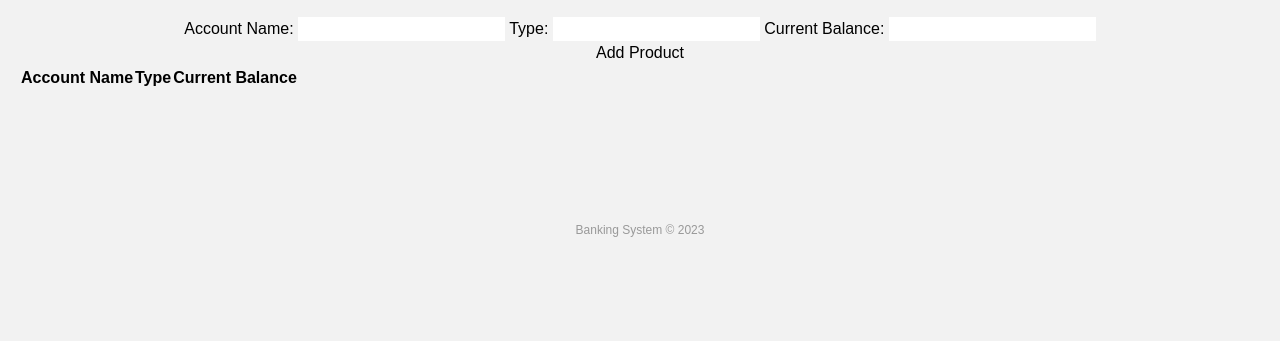
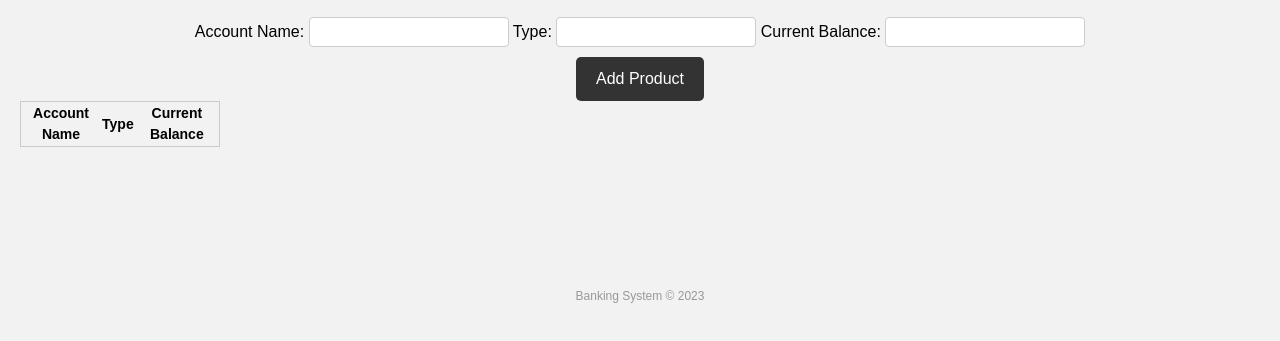
Before and after one commit to RotichKipkoech/DIGITAL-BANK-SYSTEM, a plain HTML site: page investments.html in a window 1280 px wide. Shown: the part 321-662 px from the top of the page. Drawn offline with nearby package versions, Linux system fonts and the light colour scheme; no server answers.

Commit message:
Updated Investment styles

```diff
--- a/style.css
+++ b/style.css
@@ -222,3 +222,33 @@ nav ul li a:hover {
   padding: 20px;
   text-align: center;
 }
+#investment-table{
+  width: 200px;
+  height: 30px;
+  font-size: 14px;
+  padding: 5px;
+  border: 1px solid #ccc;
+  border-radius: 4px;
+  box-sizing: border-box;
+  margin-bottom: 10px;
+}
+
+#add-investment-form input[type="text"], [type="number"]{
+  width: 200px;
+  height: 30px;
+  font-size: 14px;
+  padding: 5px;
+  border: 1px solid #ccc;
+  border-radius: 4px;
+  box-sizing: border-box;
+  margin-bottom: 10px;
+}
+#add-investment-form button[type="submit"] {
+
+  background-color: #333;
+  color: #fff;
+  text-decoration: none;
+  padding: 10px 20px;
+  border-radius: 5px;
+  transition: background-color 0.3s ease;
+}
```
Also changed, not shown: db.json (+18 -0 lines).
